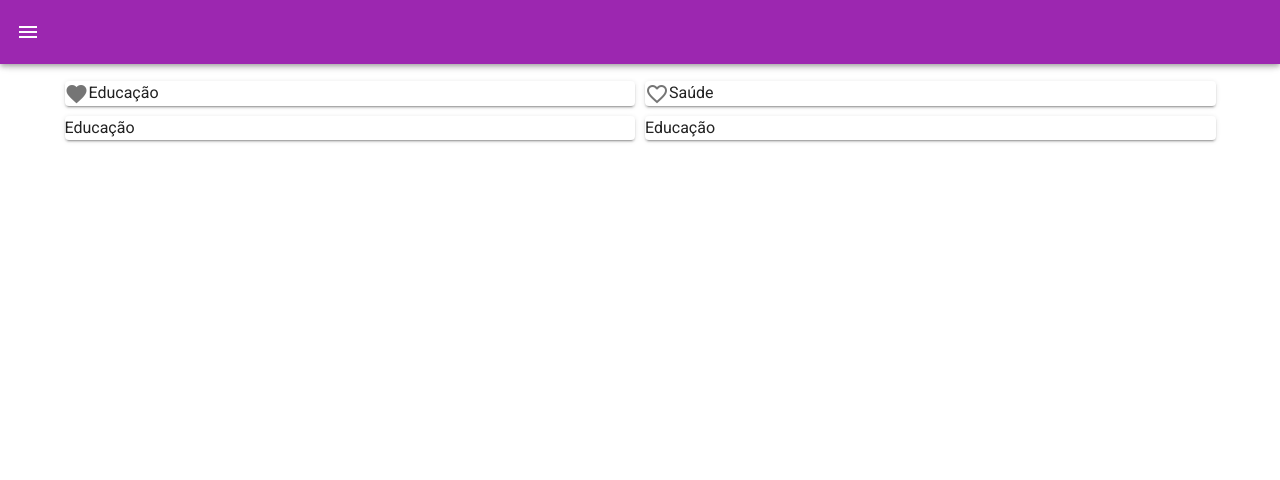
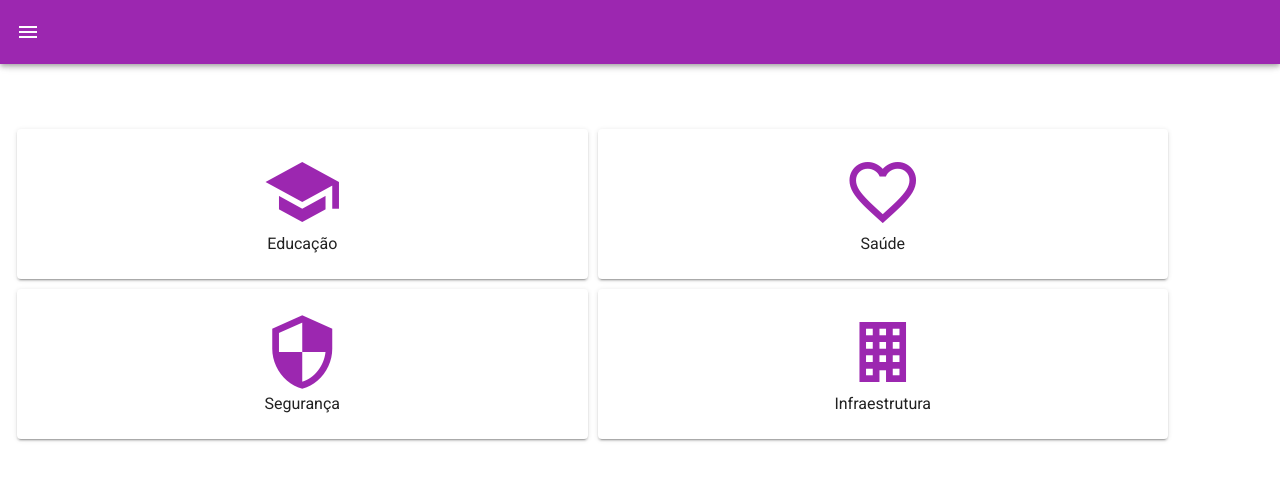
Before and after one commit to theguitarvity/Strike-Up, a Vue app in the folder front/: page / in a window 1280 px wide. Shown: the top 480 px of the page. Built offline with nearby package versions, Linux system fonts and the light colour scheme; a small style sheet from the web is missing; the HTML template or start-up script is replaced by a standard one.

Commit message:
Ajusta os card buttons

```diff
--- a/front/src/views/Home.vue
+++ b/front/src/views/Home.vue
@@ -1,12 +1,17 @@
 <template>
   <v-container class="home">
     <v-layout wrap>
-      <v-flex style="padding: 5px" v-for="categoria in categorias" :key="categoria.id" xs6>
-        <v-card>
-          <v-icon>{{categoria.icone}}</v-icon>
-          <span>{{categoria.nome}}</span>
-        </v-card>
-      </v-flex>
+        <v-flex
+          style="padding: 5px"
+          v-for="categoria in categorias"
+          :key="categoria.id"
+          xs6
+        >
+          <v-card @click="irParaDetalhes(categoria.id)" class="card" height="150px" link>
+            <v-icon color="purple" :size="80">{{categoria.icone}}</v-icon>
+            <span>{{categoria.nome}}</span>
+          </v-card>
+        </v-flex>
     </v-layout>
   </v-container>
 </template>
@@ -21,7 +26,7 @@ export default {
         {
           id: 1,
           nome: 'Educação',
-          icone: 'favorite'
+          icone: 'mdi-school'
         },
         {
           id: 2,
@@ -30,14 +35,33 @@ export default {
         },
         {
           id: 3,
-          nome: 'Educação'
+          nome: 'Segurança',
+          icone: 'mdi-security'
         },
         {
           id: 4,
-          nome: 'Educação'
+          nome: 'Infraestrutura',
+          icone: 'mdi-office-building'
         },
       ]
+    }
+  },
+  methods: {
+    irParaDetalhes(id) {
+      // this.$router.push({name: 'orgao'})
     }
   }
 };
 </script>
+
+<style lang="scss" scoped>
+.home {
+  margin: 3rem 0;
+  .card{
+    display: flex;
+    flex-direction: column;
+    justify-content: center;
+    align-items: center;
+  }
+}
+</style>
```
